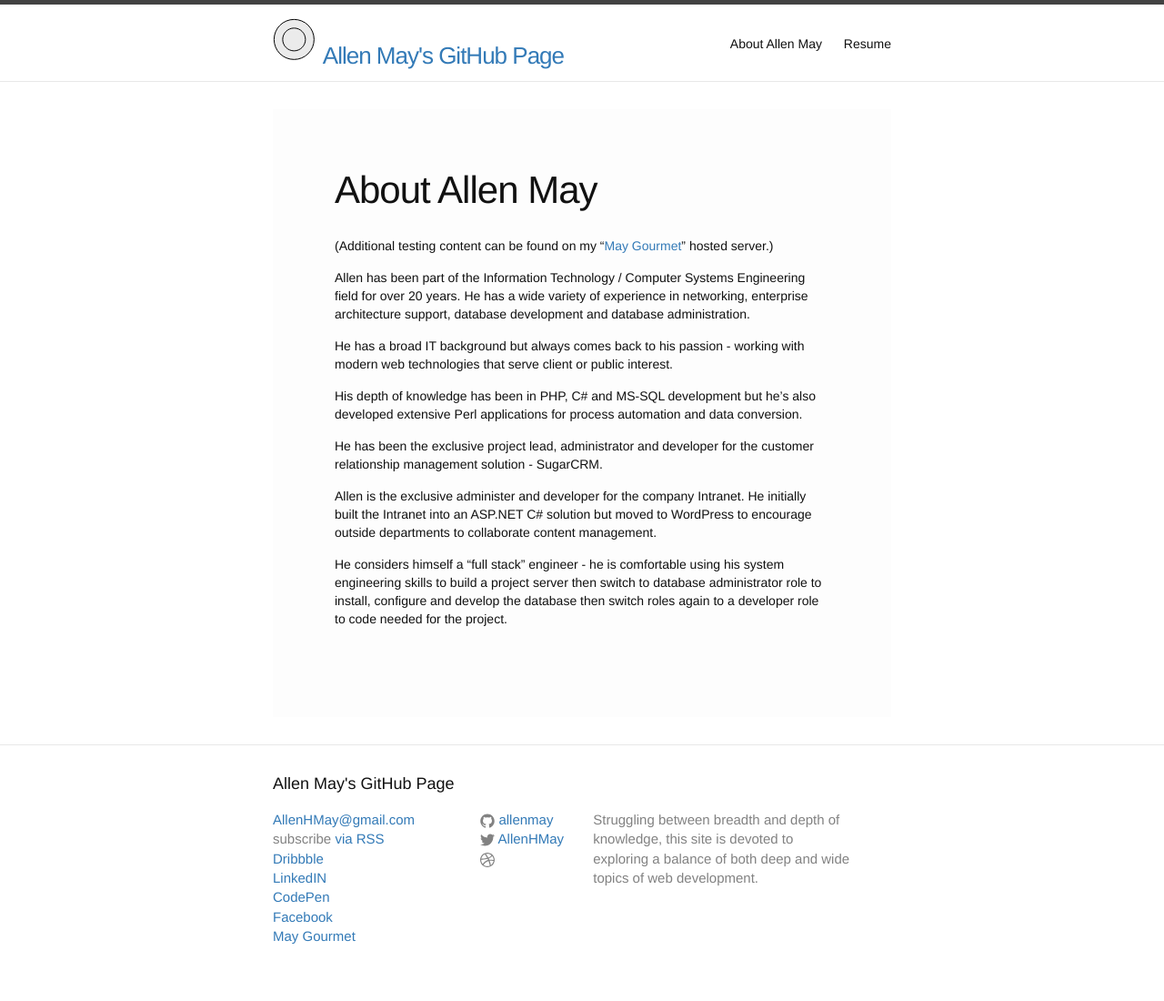
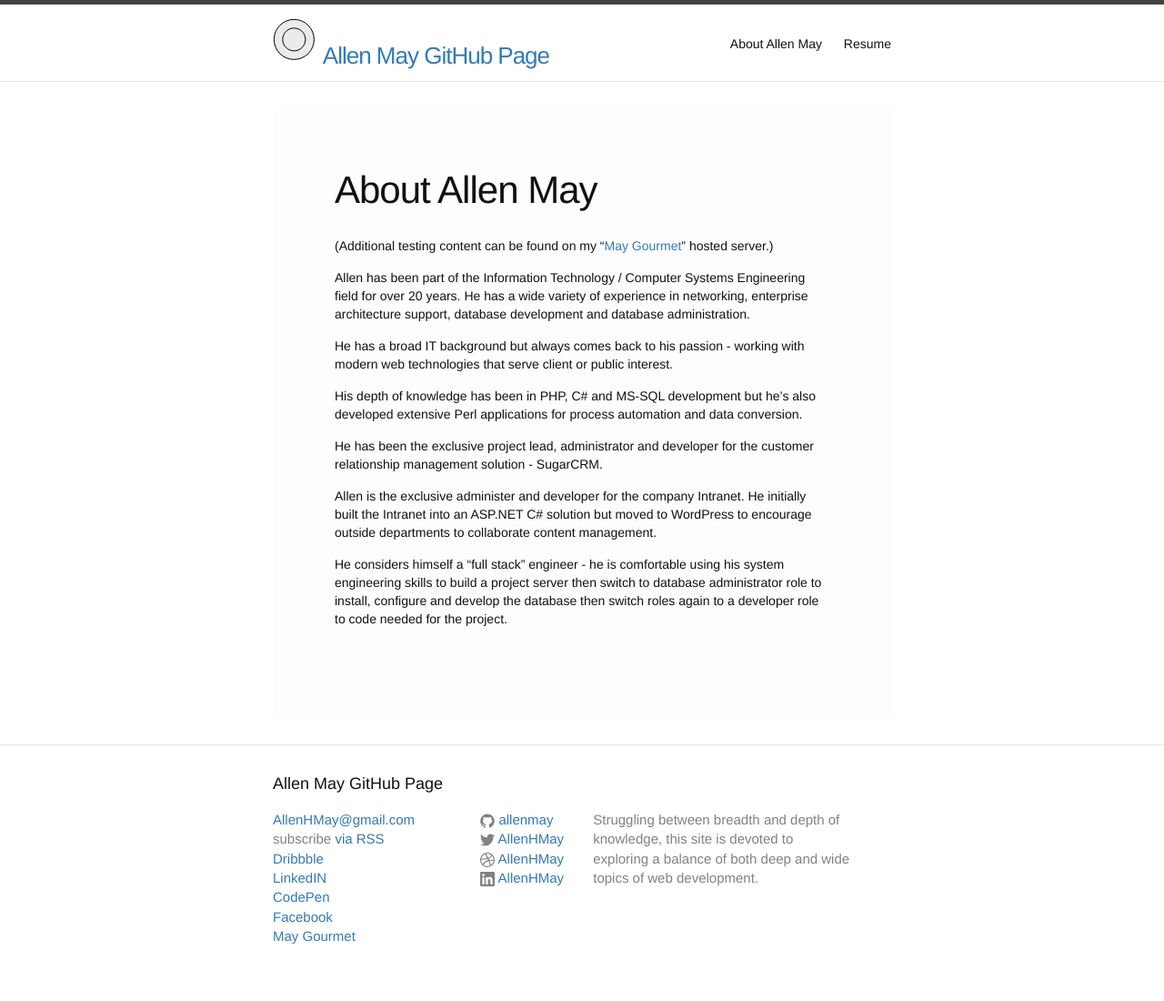
Before and after one commit to AllenMay/allenmay.github.io, a Jekyll site: the page built from about.md, in a window 1280 px wide. Shown: the whole page at 91% size. Built offline with Jekyll 4.4.1, drawn with Linux system fonts in a browser that asks for light colours; nearby versions of some CDN libraries.

Commit message:
Add config change

```diff
--- a/_config.yml
+++ b/_config.yml
@@ -1,5 +1,5 @@
 # Site settings
-title: Allen May's GitHub Page
+title: Allen May GitHub Page
 email: AllenHMay@gmail.com
 # description: > # this means to ignore newlines until "baseurl:"
 #   Write an awesome description for your new site here. You can edit this
@@ -10,8 +10,14 @@ description: > # this means to ignore newlines until "baseurl:"
     exploring a balance of both deep and wide topics of web development.
 baseurl: "" # the subpath of your site, e.g. /blog/
 url: "http://allenmay.github.io" # the base hostname & protocol for your site
+
 twitter_username: AllenHMay
+
 github_username:  allenmay
+
+dribbble_username:  AllenHMay
+
+linkedin_username:  AllenHMay
 
 # Build settings
 markdown: kramdown
```
